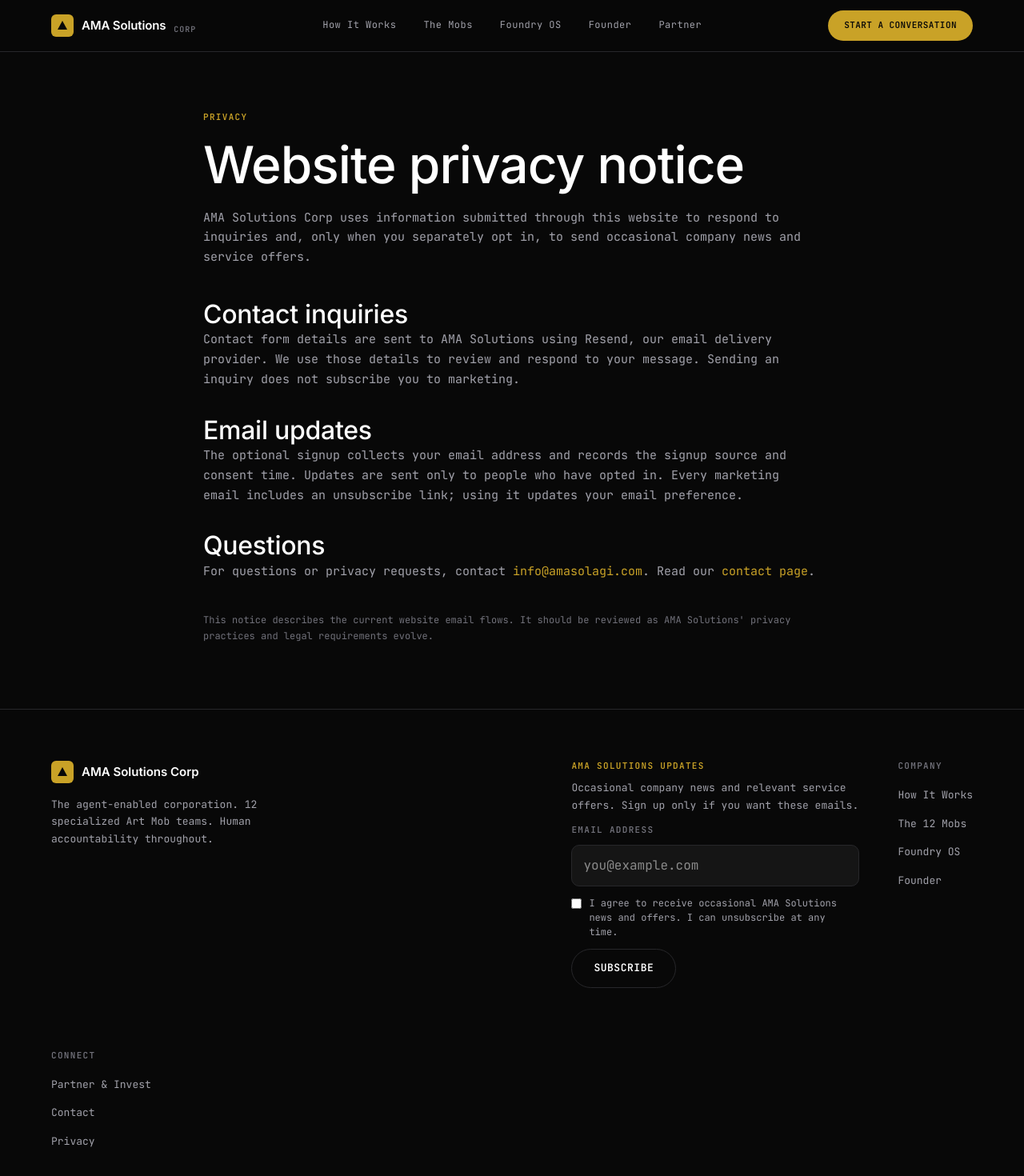
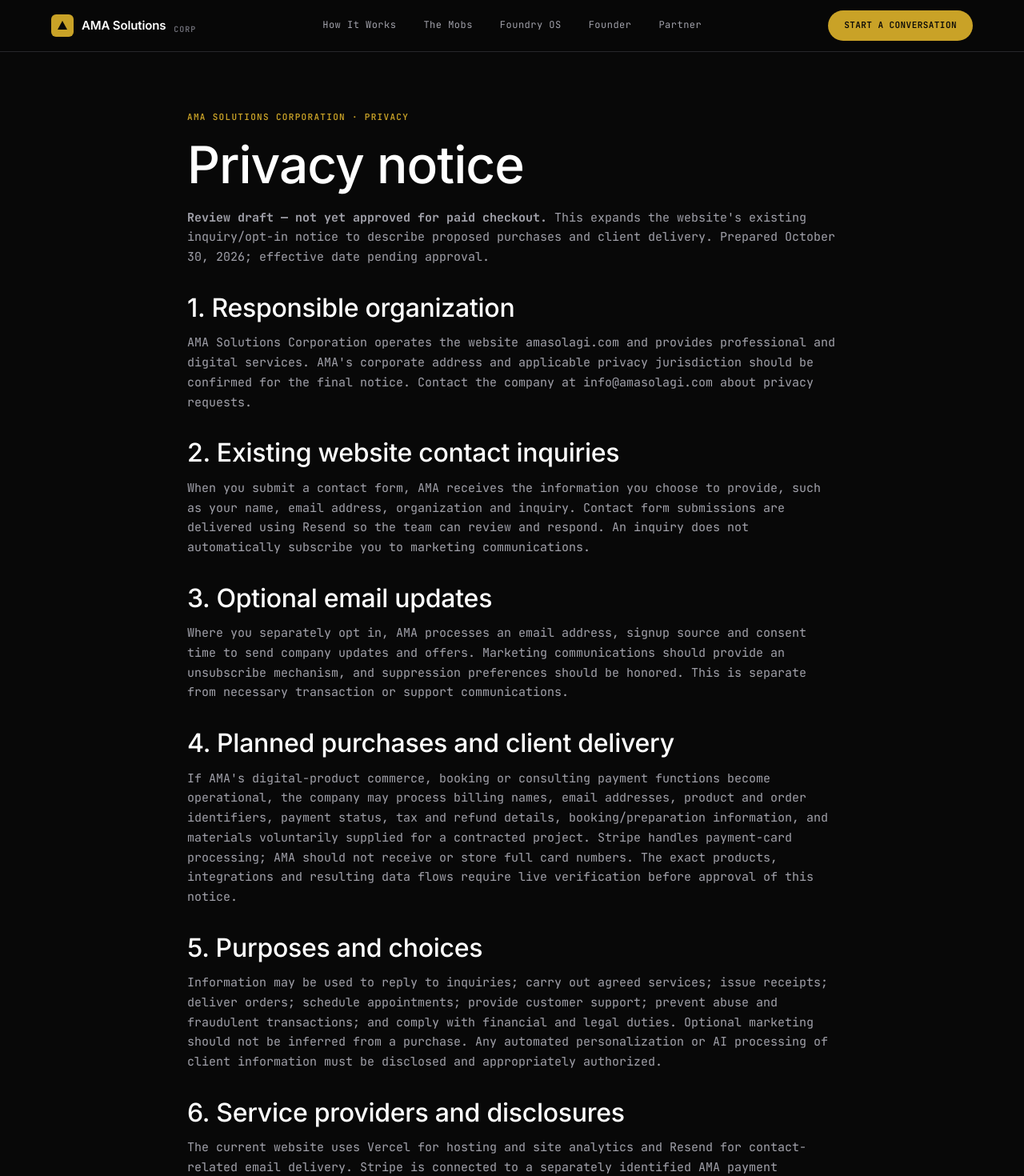
Before and after one commit to MajorDream444/amasolagi-site, a Next.js app: page /privacy in a window 1280 px wide. Shown: the top 1470 px of the page at 80% size. Built offline with nearby package versions, Linux system fonts and the light colour scheme.

Commit message:
docs: expand AMA privacy candidate for planned commerce and client delivery

```diff
--- a/src/app/privacy/page.tsx
+++ b/src/app/privacy/page.tsx
@@ -3,36 +3,30 @@
 import { pageMetadata } from "@/lib/metadata";
 
 export const metadata: Metadata = pageMetadata({
-  title: "Privacy",
-  description: "How AMA Solutions handles website inquiries and optional email updates.",
+  title: "Privacy Notice — review draft",
+  description: "Proposed privacy notice for AMA Solutions Corp website, inquiries, optional mailing list and planned paid services.",
   path: "/privacy",
 });
 
+const sections = [
+  ["1. Responsible organization", "AMA Solutions Corporation operates the website amasolagi.com and provides professional and digital services. AMA's corporate address and applicable privacy jurisdiction should be confirmed for the final notice. Contact the company at info@amasolagi.com about privacy requests."],
+  ["2. Existing website contact inquiries", "When you submit a contact form, AMA receives the information you choose to provide, such as your name, email address, organization and inquiry. Contact form submissions are delivered using Resend so the team can review and respond. An inquiry does not automatically subscribe you to marketing communications."],
+  ["3. Optional email updates", "Where you separately opt in, AMA processes an email address, signup source and consent time to send company updates and offers. Marketing communications should provide an unsubscribe mechanism, and suppression preferences should be honored. This is separate from necessary transaction or support communications."],
+  ["4. Planned purchases and client delivery", "If AMA's digital-product commerce, booking or consulting payment functions become operational, the company may process billing names, email addresses, product and order identifiers, payment status, tax and refund details, booking/preparation information, and materials voluntarily supplied for a contracted project. Stripe handles payment-card processing; AMA should not receive or store full card numbers. The exact products, integrations and resulting data flows require live verification before approval of this notice."],
+  ["5. Purposes and choices", "Information may be used to reply to inquiries; carry out agreed services; issue receipts; deliver orders; schedule appointments; provide customer support; prevent abuse and fraudulent transactions; and comply with financial and legal duties. Optional marketing should not be inferred from a purchase. Any automated personalization or AI processing of client information must be disclosed and appropriately authorized."],
+  ["6. Service providers and disclosures", "The current website uses Vercel for hosting and site analytics and Resend for contact-related email delivery. Stripe is connected to a separately identified AMA payment account. AMA may also use authorized database, calendar or AI providers for particular products or engagements, but their actual use and access controls must be disclosed in the specific implementation or agreement. The website and client-delivery stack must be audited before claiming any provider or subprocessors list is complete."],
+  ["7. Cookies, analytics and security", "Website technical logs and Vercel analytics may process browser, request, device and usage information to operate, secure and measure the website. Any nonessential tracking should be identified and subject to required notice or consent. Access to client information should be role-limited and protected by reasonable technical and organizational safeguards; no online system can promise absolute security."],
+  ["8. Retention and international processing", "AMA should retain information only as needed for an identified business or legal purpose. Order and tax records may need longer lawful retention than contact inquiries or unsubscribed marketing records. Exact retention schedules, deletion handling, backup policies and international-transfer disclosures remain open for legal and operational review."],
+  ["9. Your rights", "Depending on applicable law, individuals may request access, correction, deletion, portability or restricted processing; object to certain uses; or withdraw marketing consent. Send requests to info@amasolagi.com. Verification may be required before releasing or changing account-related data; legally required records may need to be retained."],
+  ["10. Notice approval and updates", "Draft identifier ama-privacy-2026-10-30-draft.1. This is a review candidate, not a final effective privacy policy. Confirm corporate/controller identity, processes, retention, relevant law, contact receiving, and actual payment and marketing systems before approval. Publish a dated version and preserve historical versions associated with relevant transactions."]
+] as const;
+
 export default function PrivacyPage() {
-  return (
-    <section className="section" style={{ paddingTop: 140 }}>
-      <div className="container" style={{ maxWidth: 820 }}>
-        <p className="label-mono" style={{ color: "var(--gold)" }}>Privacy</p>
-        <h1 className="display-lg" style={{ margin: "20px 0" }}>Website privacy notice</h1>
-        <p className="body-mono" style={{ color: "var(--text-secondary)" }}>
-          AMA Solutions Corp uses information submitted through this website to respond to inquiries and, only when you separately opt in, to send occasional company news and service offers.
-        </p>
-        <h2 className="display-sm" style={{ marginTop: 40 }}>Contact inquiries</h2>
-        <p className="body-mono" style={{ color: "var(--text-secondary)" }}>
-          Contact form details are sent to AMA Solutions using Resend, our email delivery provider. We use those details to review and respond to your message. Sending an inquiry does not subscribe you to marketing.
-        </p>
-        <h2 className="display-sm" style={{ marginTop: 32 }}>Email updates</h2>
-        <p className="body-mono" style={{ color: "var(--text-secondary)" }}>
-          The optional signup collects your email address and records the signup source and consent time. Updates are sent only to people who have opted in. Every marketing email includes an unsubscribe link; using it updates your email preference.
-        </p>
-        <h2 className="display-sm" style={{ marginTop: 32 }}>Questions</h2>
-        <p className="body-mono" style={{ color: "var(--text-secondary)" }}>
-          For questions or privacy requests, contact <a href="mailto:info@amasolagi.com" style={{ color: "var(--gold)" }}>info@amasolagi.com</a>. Read our <Link href="/contact" style={{ color: "var(--gold)" }}>contact page</Link>.
-        </p>
-        <p className="body-mono" style={{ color: "var(--text-dim)", fontSize: 12, marginTop: 40 }}>
-          This notice describes the current website email flows. It should be reviewed as AMA Solutions&apos; privacy practices and legal requirements evolve.
-        </p>
-      </div>
-    </section>
-  );
+  return <section className="section" style={{ paddingTop: 140 }}><div className="container" style={{ maxWidth: 860 }}>
+    <p className="label-mono" style={{ color: "var(--gold)" }}>AMA Solutions Corporation · Privacy</p>
+    <h1 className="display-lg" style={{ margin: "20px 0" }}>Privacy notice</h1>
+    <p className="body-mono" style={{ color: "var(--text-secondary)" }}><strong>Review draft — not yet approved for paid checkout.</strong> This expands the website's existing inquiry/opt-in notice to describe proposed purchases and client delivery. Prepared October 30, 2026; effective date pending approval.</p>
+    {sections.map(([heading, copy]) => <section key={heading} style={{ marginTop: 32 }}><h2 className="display-sm" style={{ marginBottom: 12 }}>{heading}</h2><p className="body-mono" style={{ color: "var(--text-secondary)" }}>{copy}</p></section>)}
+    <p className="body-mono" style={{ marginTop: 40 }}>Questions or privacy requests: <a href="mailto:info@amasolagi.com" style={{ color: "var(--gold)" }}>info@amasolagi.com</a>. Also see <Link href="/terms" style={{ color: "var(--gold)" }}>terms</Link>, <Link href="/support" style={{ color: "var(--gold)" }}>support</Link> and <Link href="/contact" style={{ color: "var(--gold)" }}>contact</Link>.</p>
+  </div></section>;
 }
```
